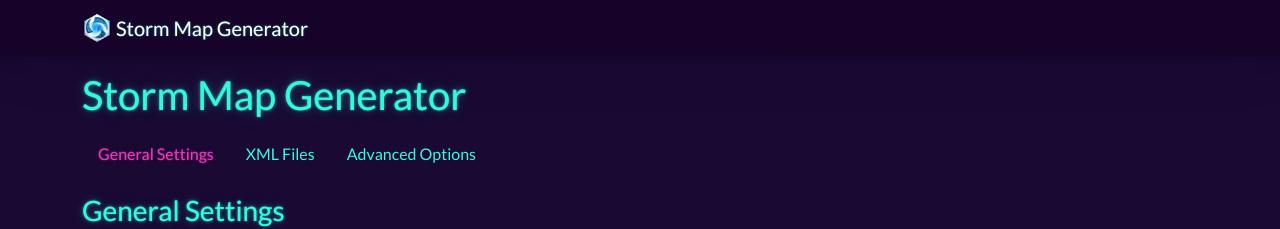
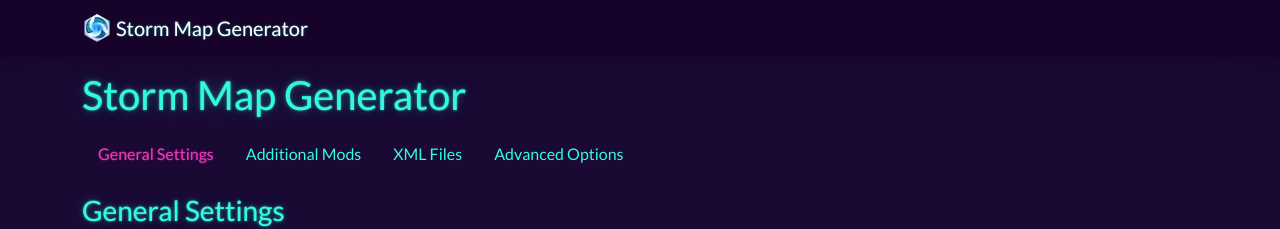
Before and after one commit to jamiephan/HeroesOfTheStorm_StormMapGenerator, a React (Create React App) app in the folder client/: page / in a window 1280 px wide. Shown: the top 229 px of the page. Built offline with nearby package versions, Linux system fonts and the light colour scheme; no server answers.

Commit message:
Added Additional Mods page to MainForm

```diff
--- a/client/src/components/MainForm.js
+++ b/client/src/components/MainForm.js
@@ -6,6 +6,7 @@ import { CheckLg } from 'react-bootstrap-icons'
 import BuildXMLTemplate from '../helpers/BuildXMLTemplate'
 import XMLValidate from "../helpers/XMLValidate"
 import useLocalStorage from '../hooks/useLocalStorage'
+import AdditionalMods from './AdditionalMods'
 import AdvancedOptions from './AdvancedOptions'
 import FileManager from './FileManager/FileManager'
 import GeneralSettings from './GeneralSettings'
@@ -14,6 +15,7 @@ export default function MainForm() {
 
   // Settings
   const generalSettings = useRef({})
+  const additionalMods = useRef([])
   // XML Files
   const [xmlFiles, setXmlFiles] = useLocalStorage("xml", [], "file")
   // Advanced Options
@@ -32,8 +34,10 @@ export default function MainForm() {
     setIsGenerating(true)
 
     const {
-      name, map, map20, ai, msg, mods, isUsingTryMode20, isUsingAIComp
+      name, map, map20, ai, msg, isUsingTryMode20, isUsingAIComp
     } = generalSettings.current
+
+    const { mods } = additionalMods.current
 
     const mapName = name.toLowerCase().endsWith(".stormmap") ? name : name + ".stormmap"
     setAlertBox({ show: true, variant: "info", message: `Generating ${mapName} ...`, dismissible: false })
@@ -85,6 +89,12 @@ export default function MainForm() {
             <h3 style={{ margin: "20px 0px" }}>General Settings</h3>
             <GeneralSettings onChange={gs => generalSettings.current = gs} loadingMap={setIsLoadingMap} />
           </Tab>
+
+          {/* Additional Mods */}
+          <Tabs eventKey="additionalmods" title="Additional Mods">
+            <h3 style={{ margin: "20px 0px" }}>Additional Mods</h3>
+            <AdditionalMods onChange={am => additionalMods.current = am} />
+          </Tabs>
 
           {/* XMl File Manager */}
           <Tab eventKey="xmlfile" title="XML Files">
```
